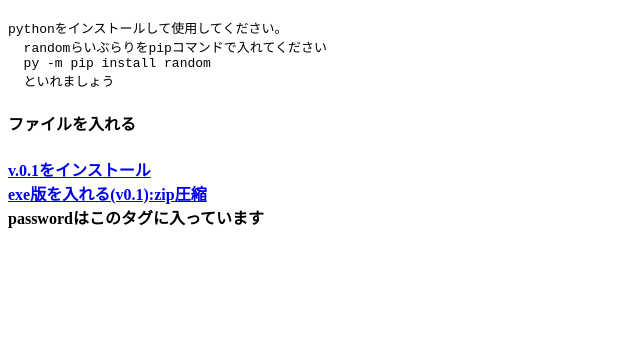
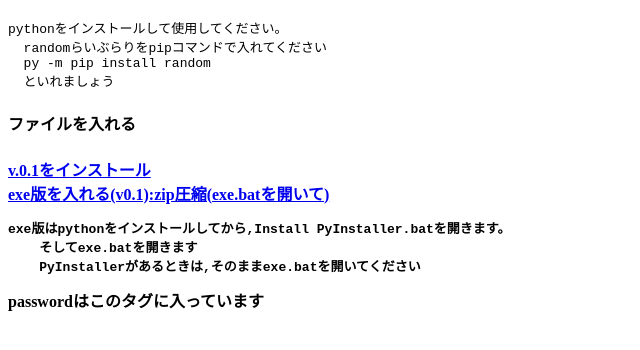
Before and after one commit to kannbo/pass, a plain HTML site: page index.html in a window 1280 px wide. Shown: the part 146-496 px from the top of the page, without its empty margins (0-640 px from the left). Drawn offline with Linux system fonts and the light colour scheme.

Commit message:
Update index.html

```diff
--- a/index.html
+++ b/index.html
@@ -8,8 +8,11 @@
   といれましょう</pre>
   <h4>ファイルを入れる<h4>
     <a href="pass.py"download>v.0.1をインストール</a><br>
-    <a href="pass生成.zip">exe版を入れる(v0.1):zip圧縮</a>
+    <a href="exe.zip">exe版を入れる(v0.1):zip圧縮(exe.batを開いて)</a>
     <br>
+    <pre>exe版はpythonをインストールしてから,Install PyInstaller.batを開きます。
+    そしてexe.batを開きます
+    PyInstallerがあるときは,そのままexe.batを開いてください</pre>
     <text pass="exe-pass">passwordはこのタグに入っています</text>
     <script type="text/javascript">
    function gate() {
```
